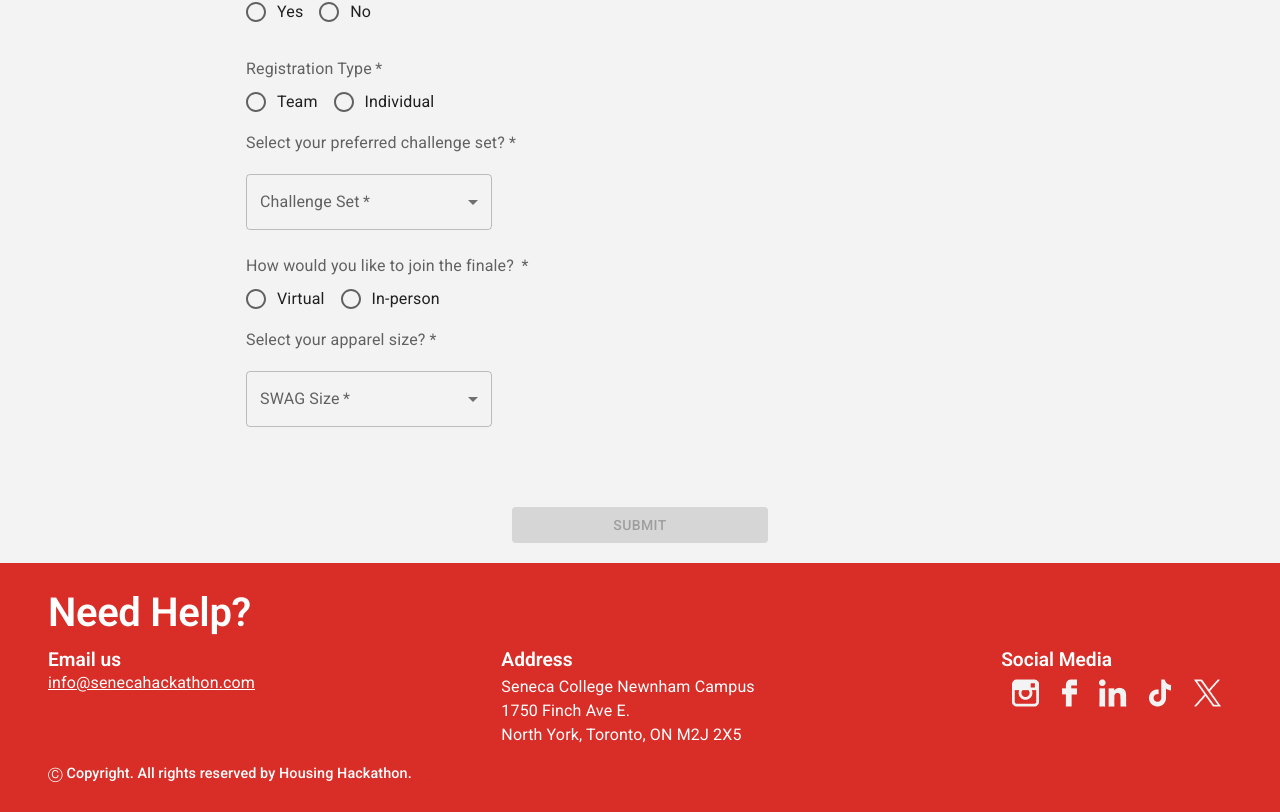
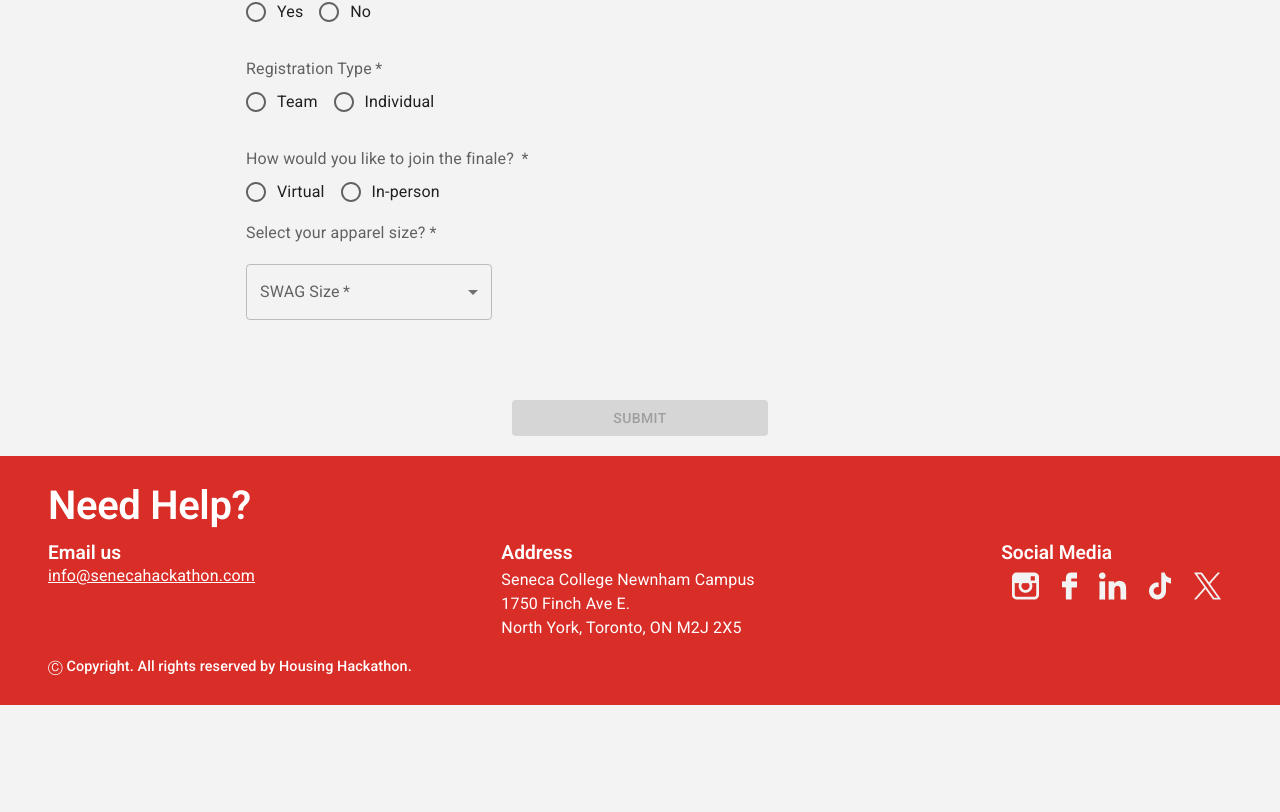
Before and after one commit to fadingNA/SenecaHackathon_Registration_2024, a Vue app: page / in a window 1280 px wide. Shown: the part 836-1648 px from the top of the page. After the commit the page ends 1541 px from the top, so only its background shows below. Built offline with nearby package versions, Linux system fonts and the light colour scheme.

Commit message:
Remove Chalegne Set

```diff
--- a/src/App.tsx
+++ b/src/App.tsx
@@ -19,7 +19,7 @@ function App() {
       element: <RegistrationForm></RegistrationForm>,
     },
     {
-      path: '/getallparticipant',
+      path: '/gapfb',
       element: <GetAllParticipant></GetAllParticipant>,
     },
   ]);
--- a/src/components/registrationFormPortions/RegistrationFormRegistrationType.tsx
+++ b/src/components/registrationFormPortions/RegistrationFormRegistrationType.tsx
@@ -8,7 +8,7 @@ import React from "react";
 import { useAtom } from "jotai";
 import {
   isTeamCompleteAtom,
-  challengeNameAtom,
+  //challengeNameAtom,
   tShirtSizeAtom,
   registrationTypeAtom,
   teamNameAtom,
@@ -24,7 +24,7 @@ import {
 import {
   ShirtSizes,
   RegisType,
-  Challenge,
+  //Challenge,
   isTeamCompleteList,
   senecaStudentStatus,
   Preference,
@@ -35,7 +35,7 @@ import FormTextField from "../utils/FormTextField";
 
 function RegistrationFormRegistrationType() {
   const [isTeamComplete, setIsTeamComplete] = useAtom(isTeamCompleteAtom);
-  const [challengeName, setChallengeName] = useAtom(challengeNameAtom);
+  //const [challengeName, setChallengeName] = useAtom(challengeNameAtom);
   const [tShirtSize, setTShirtSize] = useAtom(tShirtSizeAtom);
   const [registrationType, setRegistrationType] = useAtom(registrationTypeAtom);
   const [teamName, setTeamName] = useAtom(teamNameAtom);
@@ -267,7 +267,7 @@ function RegistrationFormRegistrationType() {
             />
           </>
         )}
-
+        {/*
         <FormSelect
           label="Challenge Set"
           labelId="challengeName"
@@ -279,6 +279,8 @@ function RegistrationFormRegistrationType() {
           sx={{ marginRight: 1 }}
           id="challengeName"
         />
+
+        */}
         <FormRadioGroup
           label="How would you like to join the finale? "
           labelId="finaleJoinPreference"
```
Also changed, not shown: 5 other files (tests, documents, lock files or other folders).
